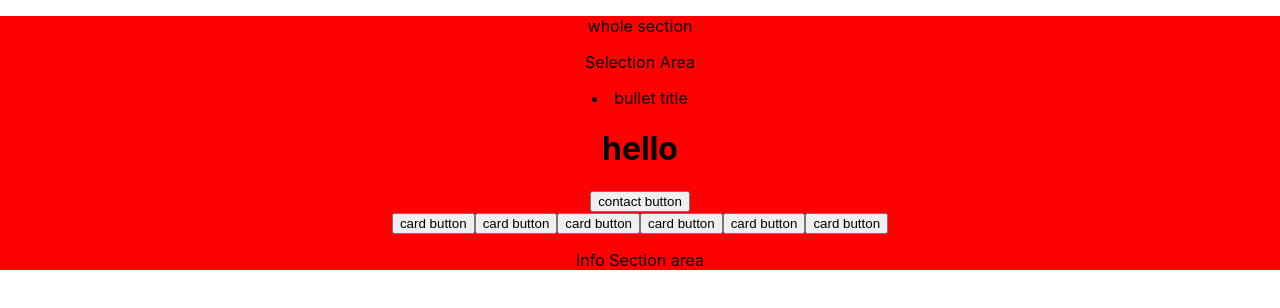
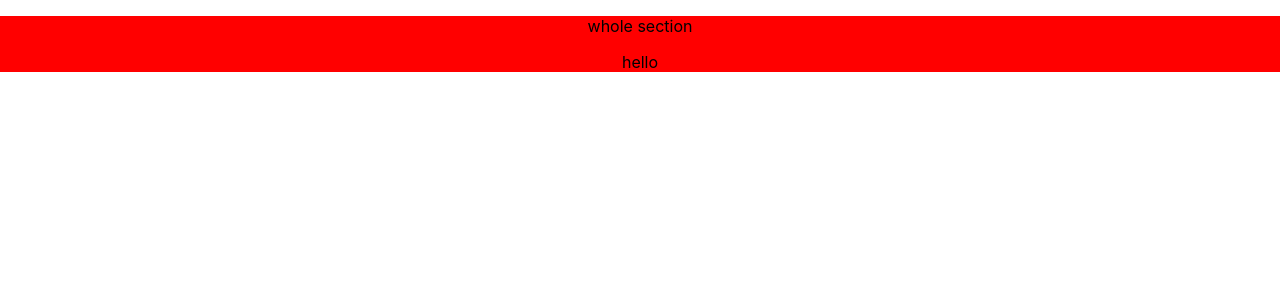
Before and after one commit to brendanpotter00/Nytelock, a React (Create React App) app in the folder nytelock-section/: page / in a window 1280 px wide. Shown: the top 308 px of the page. Built offline with nearby package versions, Linux system fonts and the light colour scheme.

Commit message:
set up pages for info, need to fill in and style

```diff
--- /dev/null
+++ b/nytelock-section/src/components/AbstractInfo.js
@@ -0,0 +1,9 @@
+import React from 'react'
+
+export default function AbstractInfo() {
+    return (
+        <div>
+
+        </div>
+    )
+}
--- /dev/null
+++ b/nytelock-section/src/components/CombInfo.js
@@ -0,0 +1,9 @@
+import React from 'react'
+
+export default function CombInfo() {
+    return (
+        <div>
+
+        </div>
+    )
+}
--- a/nytelock-section/src/components/InfoSection.js
+++ /dev/null
@@ -1,10 +0,0 @@
-import React from 'react'
-import './infosection.css';
-
-export default function InfoSection() {
-    return (
-        <div>
-            <p> Info Section area</p>
-        </div>
-    )
-}
--- /dev/null
+++ b/nytelock-section/src/components/LettermarkInfo.js
@@ -0,0 +1,9 @@
+import React from 'react'
+
+export default function LettermarkInfo() {
+    return (
+        <div>
+
+        </div>
+    )
+}
--- /dev/null
+++ b/nytelock-section/src/components/MascotInfo.js
@@ -0,0 +1,9 @@
+import React from 'react'
+
+export default function MascotInfo() {
+    return (
+        <div>
+
+        </div>
+    )
+}
--- /dev/null
+++ b/nytelock-section/src/components/PictoralInfo.js
@@ -0,0 +1,9 @@
+import React from 'react'
+
+export default function PictoralInfo() {
+    return (
+        <div>
+
+        </div>
+    )
+}
--- a/nytelock-section/src/components/Selection.js
+++ b/nytelock-section/src/components/Selection.js
@@ -1,18 +1,50 @@
 import React from 'react'
 import './selection.css';
+import LettermarkInfo from './LettermarkInfo.js'
+import WordmarkInfo from './WordmarkInfo.js'
+import PictoralInfo from './PictoralInfo.js'
+import AbstractInfo from './AbstractInfo.js'
+import MascotInfo from './MascotInfo.js'
+import CombInfo from './CombInfo.js'
 
 import { useState } from 'react';
 
 
 
 export default function Selection() {
+    const [cat, setInfo] = useState('lettermark')
+
+
+
+    const showInfo = () => {
+        if (cat === 'lettermark') {
+            return ( <LettermarkInfo /> )
+        } else if (cat === 'wordmark') {
+            return ( <WordmarkInfo/> )
+        } else if (cat === 'pictoral') {
+            return ( <PictoralInfo/> )
+        } else if (cat === 'abstract') {
+            return ( <AbstractInfo/> )
+        } else if (cat === 'mascot') {
+            return( <MascotInfo/> )
+        } else if (cat === 'comb') {
+            return (<CombInfo/>)
+        }
+    }
+
+    return (
+        <div className="container">
+            <p>hello</p>
+
+            {showInfo()}
+        </div>
+
+    );
 
 
 
 
-        return (
-
-
+        /*
         <div className="selectionContainer">
             <p>Selection Area</p>
             <div className="twoTitles">
@@ -39,6 +71,6 @@ export default function Selection() {
 
 
         </div>
+        */
 
-    )
 }
--- /dev/null
+++ b/nytelock-section/src/components/WordmarkInfo.js
@@ -0,0 +1,9 @@
+import React from 'react'
+
+export default function WordmarkInfo() {
+    return (
+        <div>
+
+        </div>
+    )
+}
--- a/nytelock-section/src/sections/Section.js
+++ b/nytelock-section/src/sections/Section.js
@@ -1,7 +1,7 @@
 import React from 'react'
 import './section.css';
 import Selection from '../components/Selection.js';
-import InfoSection from '../components/InfoSection.js';
+
 
 export default function Section() {
     return (
@@ -9,7 +9,7 @@ export default function Section() {
             <p> whole section</p>
 
             <Selection/>
-            <InfoSection/>
+
 
         </div>
     )
```
Also changed, not shown: nytelock-section/src/components/infosection.css (deleted).
